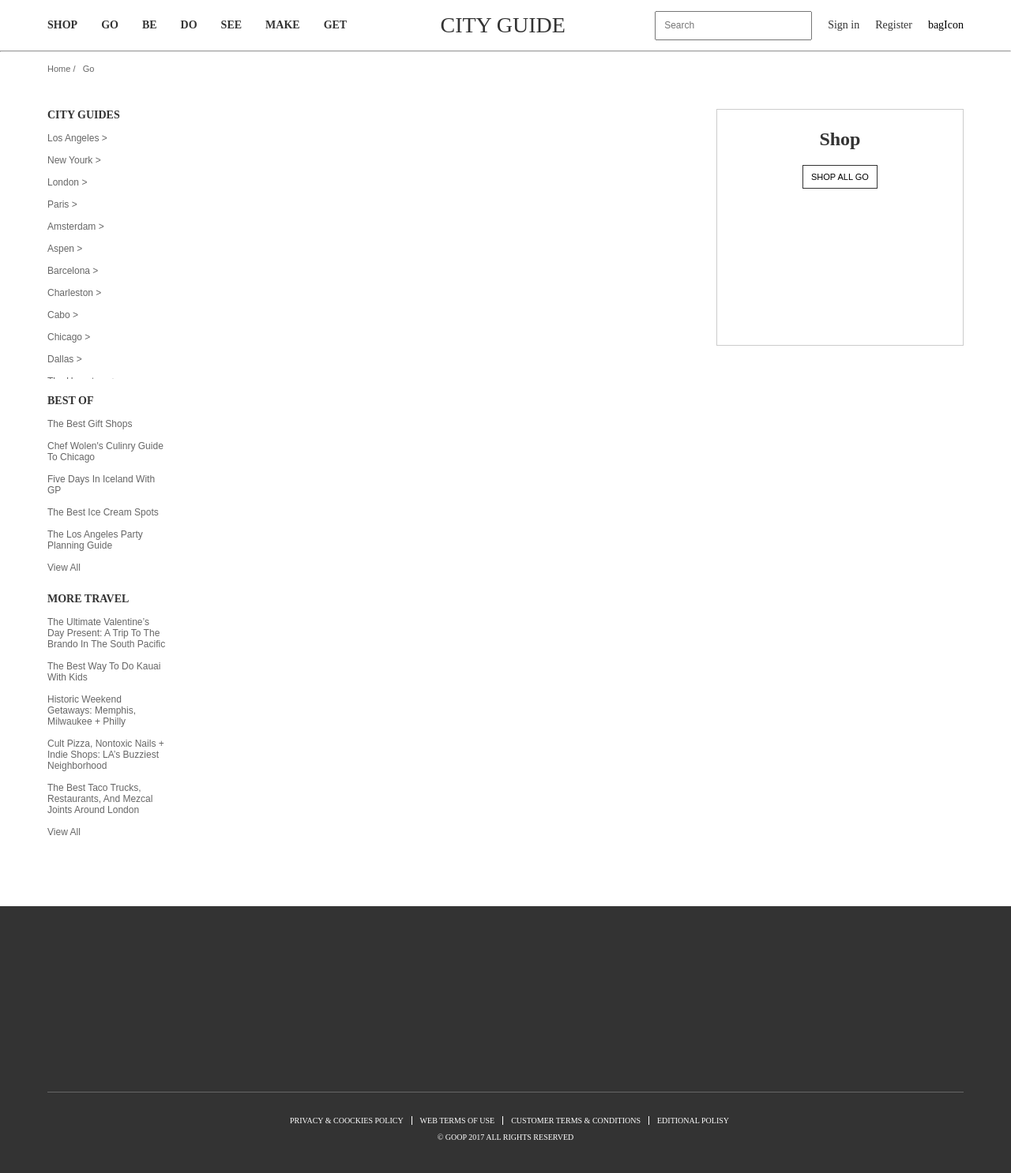
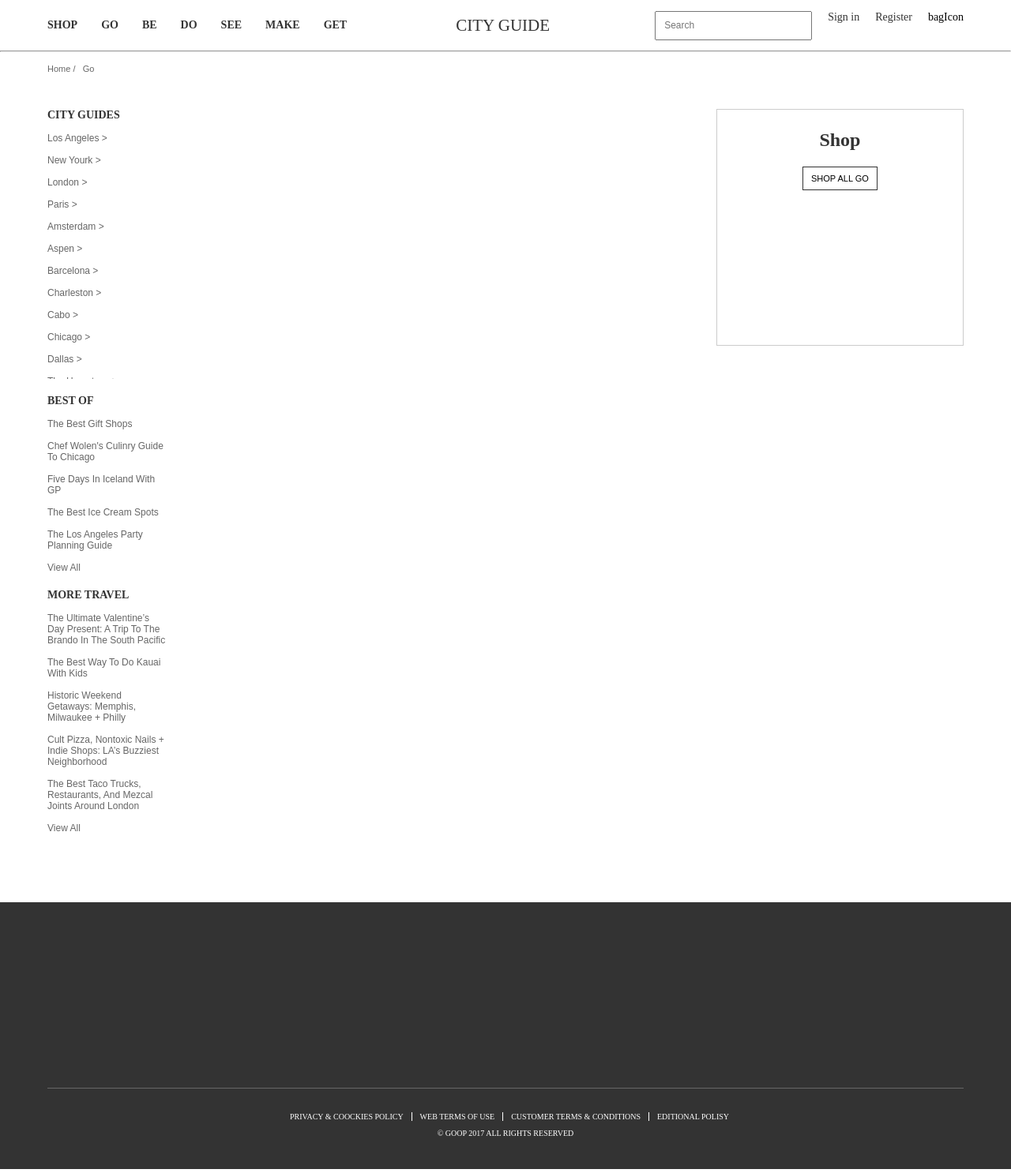
Before and after one commit to Diianova/Practice_WebDev, a plain HTML site: page Task _2_CSS_Basics/index.html in a window 1280 px wide. Shown: the whole page at 79% size. Drawn offline with Linux system fonts and the light colour scheme; a web font is replaced by a local one.

Commit message:
non-semantic elements was replaced with semantics, changed some styles

```diff
--- a/Task _2_CSS_Basics/css/main.css
+++ b/Task _2_CSS_Basics/css/main.css
@@ -11,43 +11,58 @@
 ul{
     list-style-type: none;
 }
-.wrapper{
+.container{
+    max-width: 1220px;
+    margin: 0 auto;
+    padding: 0 30px;
+}
+#mainHeader, #mainNav, #mainNav ul, #mainHeader h1, header #header-account ul, #header-account, .wrapper, .menu-footer ul{
     display: -webkit-box;
     display: -moz-box;
     display: -ms-flexbox;
     display: -webkit-flex;
     display: flex;
+}
 
-	max-width: 1220px;
-	margin: 0 auto;
-	padding: 0 30px;
-	flex-flow: row wrap;
-	-webkit-flex-flow: row wrap;
-}
-header, #homeGo, footer{
-	flex: 1 100%;
-}
 /*HEADER*/
 header a:hover{
     text-decoration: underline;
     cursor: pointer;
 }
 header{
-	display: flex;
+    /*display: -webkit-box;
+    display: -moz-box;
+    display: -ms-flexbox;
+    display: -webkit-flex;
+    display: flex; */
+
+    -webkit-justify-content: space-between;
+    justify-content: space-between;
+
     min-height: 64px;
     font-size: 14px;
     font-family: "caslon";
-	justify-content: space-between;
 }
 
 /*Main navigation*/
 #mainNav{
-	display: flex;
+    /*display: -webkit-box;
+    display: -moz-box;
+    display: -ms-flexbox;
+    display: -webkit-flex;
+    display: flex;*/
+
+    -webkit-align-items: center;
     align-items: center;
+
     font-weight: bold;
 }
 #mainNav ul{
-	display: flex;
+    /*display: -webkit-box;
+    display: -moz-box;
+    display: -ms-flexbox;
+    display: -webkit-flex;
+    display: flex; */
 }
 #mainNav ul li:nth-child(n+2){
     padding: 0 15px;
@@ -59,15 +74,27 @@
     color: #333333;
     text-transform: uppercase;
 }
-header h1{
+#mainHeader h1{
+    /*display: -webkit-box;
+    display: -moz-box;
+    display: -ms-flexbox;
+    display: -webkit-flex;
+    display: flex; */
+
+    -webkit-align-items: center;
+    align-items: center;
+
     text-transform: uppercase;
     color: #333333;
-	display: flex;
-	align-items: center;
     font-weight: normal;
 }
 header #header-account ul{
-	display: flex;
+    /*display: -webkit-box;
+    display: -moz-box;
+    display: -ms-flexbox;
+    display: -webkit-flex;
+    display: flex; */
+
     font-size: 14px;
 }
 header #header-account input{
@@ -84,47 +111,59 @@
 #header-account ul li:last-child{
     padding-left: 10px;
 }
-#header-account ul{
+#header-account{
+   /* display: -webkit-box;
+    display: -moz-box;
+    display: -ms-flexbox;
+    display: -webkit-flex;
+    display: flex;*/
+
+    -webkit-align-items: center;
     align-items: center;
-}
-#header-account{
-	display: flex;
-	align-items: center;
+
     font-family: 'Sree Krushnadevaraya', serif;
 }
 hr{
     width: 100%;
 }
 
+.wrapper{
+    /*display: -webkit-box;
+    display: -moz-box;
+    display: -ms-flexbox;
+    display: -webkit-flex;
+    display: flex; */
+
+    flex-flow: row wrap;
+    -webkit-flex-flow: row wrap;
+}
+
 #homeGo{
     width: 100%;
     margin-bottom: 10px;
     font-size: 11px;
-    font-weight: 400;
     padding: 15px 0;
     font-family: Arial, sans-serif;
 }
 #homeGo a{
     color: #666666;
 }
+
 /*SIDE NAVIGATION*/
 
 #sideNav{
     width: 13%;
     margin: 20px 12px 0 0;
-	display: flex;
-	flex-wrap: wrap;
 }
 #sideNav h4{
     font-size: 14px;
-    font-family: "caslon";
+    font-family: "caslon", serif;
     text-transform: uppercase;
     color: #333333;
 }
 #sideNav ul li{
-	font-family: brandon, sans-serif;
+    font-family: "brandon", sans-serif;
     font-size: 12px;
-	line-height: 14px;
     margin: 14px 0 5px;
     text-transform: capitalize;
 }
@@ -150,7 +189,6 @@
 }
 .shop h3{
     font-size: 24px;
-	line-height: 25px;
     text-align: center;
     margin-bottom: 20px;
 }
@@ -181,12 +219,8 @@
 }
 
 main{
-	flex: 1 auto;
-	margin-right: 23px;
-	display: flex;
-	justify-content: center;
-	align-items: center;
-	margin-top: -10px;
+    flex-grow: 1;
+    margin: -10px 23px 0 0 ;
 }
 footer{
     margin-top: 82px;
@@ -194,6 +228,7 @@
     padding: 48px 0 40px 0;
     color: #ffffff;
     text-transform: uppercase;
+    font-size: 10px;
 }
 footer a{
     color: #ffffff;
@@ -203,8 +238,15 @@
     border-top: 1px solid #666666;
 }
 .menu-footer ul{
-	display: flex;
+    /*display: -webkit-box;
+    display: -moz-box;
+    display: -ms-flexbox;
+    display: -webkit-flex;
+    display: flex; */
+
+    -webkit-justify-content: center;
     justify-content: center;
+
     margin-bottom: 10px;
 }
 .menu-footer ul li:nth-child(-n+3){
@@ -224,7 +266,3 @@
 #copirigth{
     text-align: center;
 }
-#footer-social, .menu-footer, #copirigth{
-	flex: 1 100%;
-	font-size: 10px;
-}
--- a/Task _2_CSS_Basics/index.html
+++ b/Task _2_CSS_Basics/index.html
@@ -9,8 +9,8 @@
         <link rel="stylesheet" type="text/css" href="css/main.css">
     </head>
     <body>
-		<div class="wrapper">
-			<header>
+        <section class="container">
+            <header id="mainHeader">
                 <nav id="mainNav">
                     <ul>
                         <li><a href="#">Shop</a></li>
@@ -23,7 +23,7 @@
                     </ul>
                 </nav>
                 <h1>City Guide</h1>
-				<div id=header-account>
+                <section id="header-account">
                     <ul>
                         <li>
                             <form>
@@ -34,17 +34,17 @@
                         <li><a href="#">Register</a></li>
                         <li>bagIcon</li>
                     </ul>
-				</div>
+                </section>
             </header>
-		</div>
+        </section>
         <hr>
-		<div class="wrapper">
+        <section class="container wrapper">
                 <nav id="homeGo">
                     <a href="#">Home &#47 </a>&nbsp
                     <a href="#">Go</a>
                 </nav>
                 <nav id="sideNav">
-				<div class="cityGuide">
+                    <section class="cityGuide">
                         <h4>City Guides</h4>
                         <ul>
                             <li><a href="#">Los Angeles &gt</a></li>
@@ -74,9 +74,9 @@
                             <li><a href="#">Santa Barbara &gt</a></li>
                             <li><a href="">...more</a></li>
                         </ul>
-				</div>
+                </section>
 
-				<div class="bestOf">
+                <section class="bestOf">
                     <h4>Best Of</h4>
                     <ul>
                         <li><a href="#">The best gift shops</a></li>
@@ -86,9 +86,9 @@
                         <li><a href="#">The Los Angeles party planning guide</a></li>
                         <li><a href="#">View all</a></li>
                     </ul>
-				</div>
+                </section>
 
-				<div class="moreTravel">
+                <section class="moreTravel">
                     <h4>More travel</h4>
                     <ul>
                         <li><a href="#">The Ultimate Valentine’s Day Present: A Trip to The Brando in the South Pacific</a></li>
@@ -98,30 +98,30 @@
                         <li><a href="#">The Best Taco Trucks, Restaurants, and Mezcal Joints Around London</a></li>
                         <li><a href="#">View all</a></li>
                     </ul>
-				</div>
+                </section>
             </nav>
             <main role="main"></main>
             <aside id="shop">
-				<div class="shop">
+                <section class="shop">
                     <h3><a href="">Shop</a></h3>
                     <button class="goShop">shop all go</button>
-				</div>
+                </section>
             </aside>
-		</div>
+        </section>
 
         <footer>
-			<div class="wrapper">
+            <section class="container">
                 <nav id="footer-social"></nav>
-				<div class="menu-footer">
+                <section class="menu-footer">
                     <ul>
                         <li><a href="">privacy &amp coockies policy</a></li>
                         <li><a href="">web terms of use </a></li>
                         <li><a href="">customer terms &amp conditions</a></li>
                         <li><a href="">editional polisy</a></li>
                     </ul>
-				</div>
-				<div id="copirigth">&copy goop 2017 all rights reserved</div>
-			</div>
+                </section>
+                <section id="copirigth">&copy goop 2017 all rights reserved</section>
+            </section>
         </footer>
   </body>
 </html>
```
Lines whose indentation alone changed are shown as unchanged.
